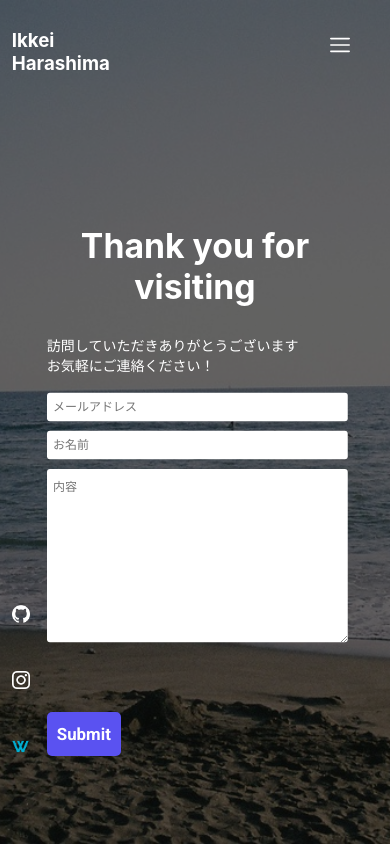
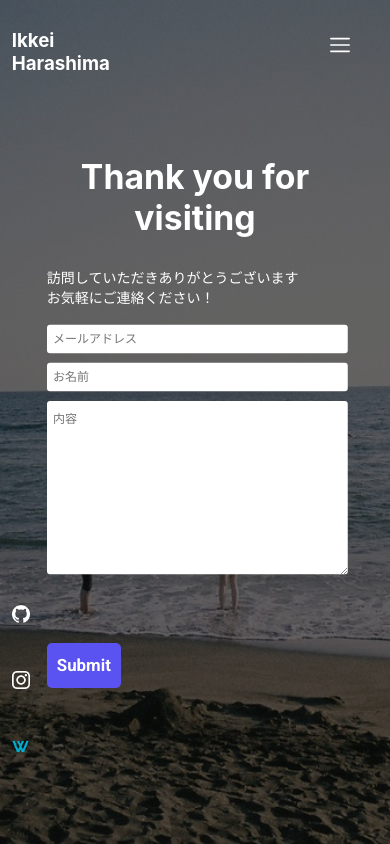
Before and after one commit to 1keiuu/portfolio20, a React (Create React App) app in the folder front/app/: page /contact in a window 390 px wide. Built offline with nearby package versions, Linux system fonts and the light colour scheme; no server answers.

Commit message:
fix contact layout

```diff
--- a/front/app/src/styles/contactPage.css
+++ b/front/app/src/styles/contactPage.css
@@ -127,7 +127,7 @@
 
 @media screen and (max-width: 767px) {
   .contact-page {
-    padding: 35% 12% 0;
+    padding: 0 12% 0;
   }
   .contact-page .contact-page__text h2 {
     font-size: 4vh;
--- a/front/app/src/styles/contactPage.scss
+++ b/front/app/src/styles/contactPage.scss
@@ -152,7 +152,7 @@ $breakpoint-down: (
 
 @include mq-down(md) {
   .contact-page {
-    padding: 35% 12% 0;
+    padding: 0 12% 0;
     .contact-page__text {
       h2 {
         font-size: 4vh;
```
Also changed, not shown: front/app/src/styles/contactPage.min.css (+1 -1 lines).
